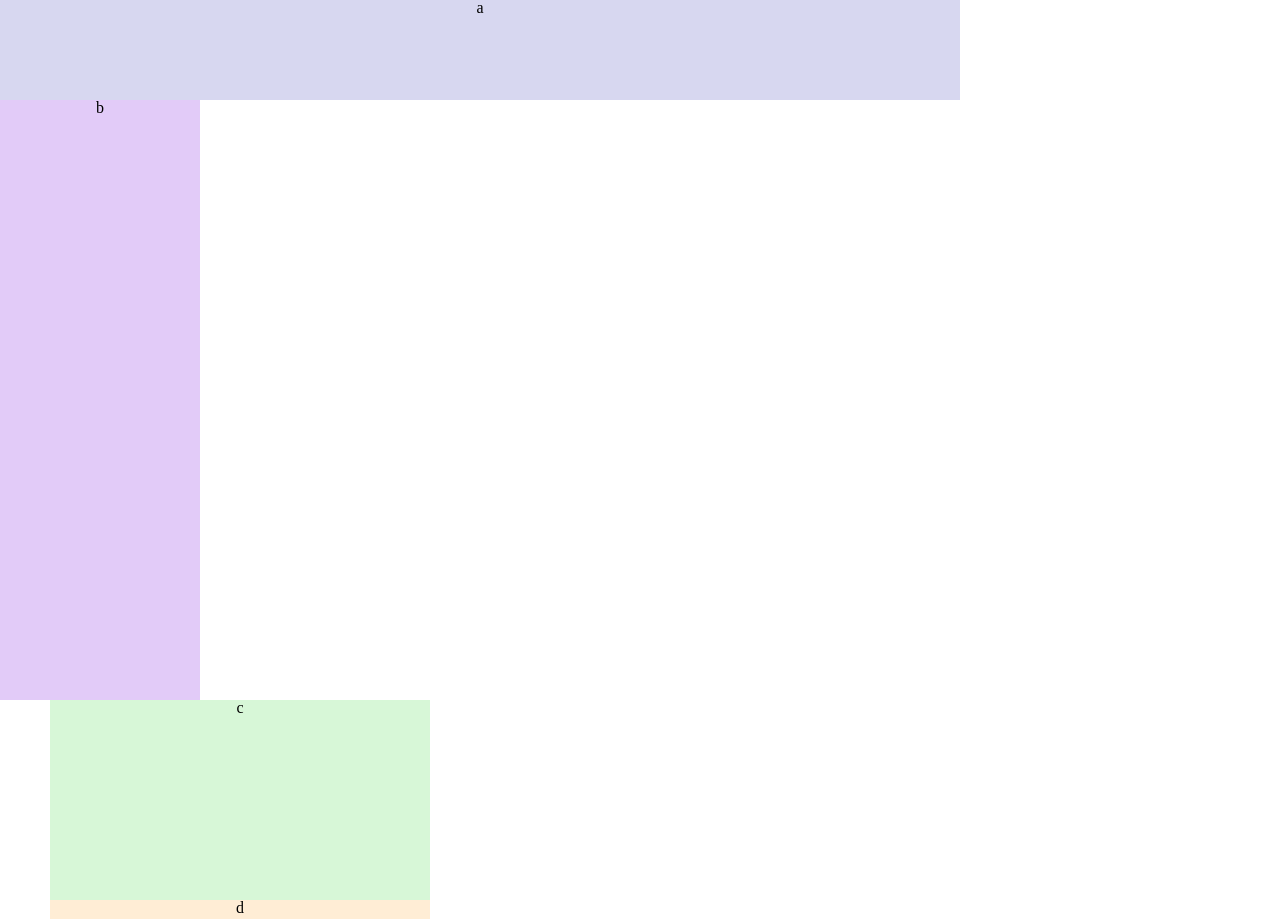
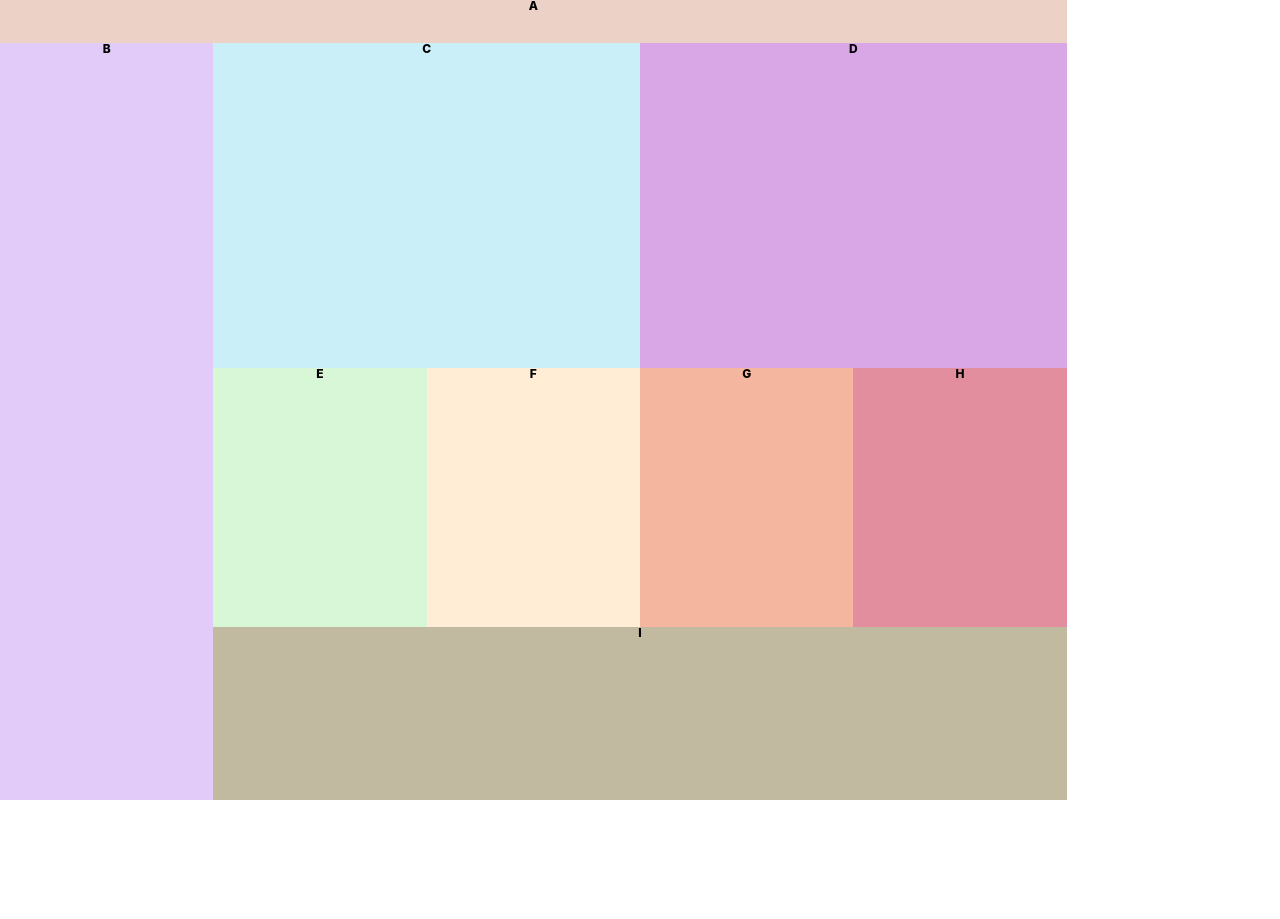
Before and after one commit to alaadib9/lab-01, a plain HTML site: page index.html in a window 1280 px wide. Shown: the top 919 px of the page. After the commit the page ends 800 px from the top, so only its background shows below. Drawn offline with Linux system fonts and the light colour scheme.

Commit message:
lab4f-firstTry

```diff
--- a/Them.css
+++ b/Them.css
@@ -1,44 +1,48 @@
-#b {
+#sidebar {
     background-color: rgb(226, 203, 248);
 
 }
-#c {
+#content1 {
     background-color: rgb(215, 247, 215);
 
 }
-#d {
+#content2 {
     background-color: rgb(255, 237, 213);
 
 
 
 }
-#row {
+#content3  {
     background-color: rgb(245, 182, 159);
 
 
 }
-#g{
-    background-color: rgb(226, 123, 144);
+#content4{
+    background-color: rgb(226, 142, 159);
 
 
 }
 
-.final {
-    background-color: rgb(99, 71, 2);
+#content5{
+    background-color: rgb(217, 167, 230);
 
 
 }
 
-nav {
+footer {
     background-color: rgb(215, 215, 240);
 
 }
-.row-ef {
-    background-color: rgb(192, 131, 131);
 
 
- }
+nav {
+    background-color: rgb(236, 209, 199);
+}
 
- .row-gh {
-     background-color: darkslategray;
- }
+main {
+    background-color: rgb(203, 239, 248);
+}
+
+footer {
+    background-color: rgb(194, 185, 161);
+}
--- a/base.css
+++ b/base.css
@@ -1,13 +1,48 @@
-
-body{
-
+body {
+    font-family: "Inter", sans-serif;
     text-align: center;
 
-}
 
-nav {
-    display: block;
-    text-align: center;
-    width: 100%;
-    height: 75px;
-}
+  }
+
+  .container {
+    display: grid;
+    height: 100vh;
+    grid-template-columns: 1fr 1fr 1fr 1fr 1fr 1fr;
+    grid-template-rows: 0.2fr 1.5fr 1.2fr 0.8fr ;
+    grid-template-areas:
+      "nav nav nav nav nav"
+      "sidebar main main content5 content5 "
+      "sidebar content1 content2 content3 content4"
+      "sidebar footer footer footer footer";
+
+    font-weight: 800;
+    text-transform: uppercase;
+    font-size: 12px;
+
+
+
+  }
+
+  nav {
+
+    grid-area: nav;
+    border-radius: var(--main-radius);
+    padding-top: var(--main-padding);
+
+  }
+
+  main {
+
+    grid-area: main;
+    border-radius: var(--half-radius);
+    padding-top: var(--main-padding);
+
+  }
+
+  #content5 {
+    grid-area: content5;
+    border-radius: var(--half-radius);
+    padding-top: var(--main-padding);
+
+  }
--- a/index.html
+++ b/index.html
@@ -8,51 +8,19 @@
 </head>
 
 <body>
-    <nav id="navCont">
-        <div id="container">
-            a
-        </div>
-    </nav>
-    <main>
-        <div id="b">
-         <p>b</p>
-        </div>
-        <div id="c">
-            <p>c</p>
-        </div>
-
-        <div id="d">
-            <p>d</p>
-        </div>
 
 
-        <div class="row-ef">
-            <div class="column" >
-
-              <p>e</p>
-            </div>
-            <div class="column" >
-
-              <p>f</p>
-            </div>
-          </div>
-
-
-          <div class="row-gh">
-            <div class="column">
-
-              <p>g</p>
-            </div>
-            <div class="column">
-
-              <p>h</p>
-            </div>
-          </div>
-
-
-          <div class="final" >
-              i
-          </div>
+  <div class="container">
+    <nav>a</nav>
+    <main>c </main>
+   <div id= 'content5'>d</div>
+    <div id="sidebar">b</div>
+    <div id="content1">e</div>
+    <div id="content2">f</div>
+    <div id="content3">g</div>
+    <div id="content4">h</div>
+    <footer>i</footer>
+  </div>
     </main>
 
 </body>
--- a/layout.css
+++ b/layout.css
@@ -1,56 +1,53 @@
-/* main {
-    display: grid;
-    grid-template-rows: repeat(6 , 1fr);
-    grid-auto-rows: 0;
-    margin-top: 0;
-} */
 
-#b {
-    text-align: center;
-   height: 150px;
-   width: 100%;
+ #sidebar {
+
+  grid-area: sidebar;
+  border-radius: var(--main-radius);
+  padding-top: var(--main-padding);
+}
+
+#content1 {
+text-align: center;
+  grid-area: content1;
+  border-radius: var(--main-radius);
+  padding-top: var(--main-padding);
+
+}
+
+#content2 {
+
+  grid-area: content2;
+  border-radius: var(--main-radius);
+  padding-top: var(--main-padding);
+}
+
+#content3 {
+
+  grid-area: content3;
+  border-radius: var(--main-radius);
+  padding-top: var(--main-padding);
+}
+
+#content4 {
+
+  grid-area: content4;
+  border-radius: var(--main-radius);
+  padding-top: var(--main-padding);
 }
 
 
-#c {
-    text-align: center;
-    height: 125px;
-    width: 100%;
+footer {
 
-}
-#d {
-    text-align: center;
-    width: 100%;
-    height: 125px;
+  grid-area: footer;
+  border-radius: var(--main-radius);
+  padding-top: var(--main-padding);
 }
 
-
-.row-ef , .row-gh{
-   display: inline-block;
-   width: 100%;
-   height:250px ;
-   text-align: center;
-
+a {
+  text-align: center;
+  display: block;
+  font-family: inherit;
+  text-decoration: none;
+  font-weight: bold;
+  margin: 1rem;
 }
-
-
-.column {
-    float: left;
-    width: 50%;
-    margin-top: 125px;
-
-
-  }
-
-  .row:after {
-    content: "";
-    display: table;
-    clear: both;
-  }
-
-  .final {
-    display: block;
-    text-align: center;
-    width: 100%;
-    height: 80px;
-  }
--- a/state.css
+++ b/state.css
@@ -1,71 +1,22 @@
-@media (min-width: 768px ) {
-
-    body {
-        width: 480px;
-    }
-
-nav , .i {
-    height: 100px;
-    width: 960px;
-}
-
-#b {
-    width: 200px;
-    height: 600px;
-
-   float: left;
+@media  (max-width: 600px){
+  .container {
+    grid-template-columns: 1fr;
+    grid-template-rows: 0.4fr 0.4fr 2.2fr 1.2fr 1.2fr 1.2fr 1fr;
+    grid-template-areas:
+      "nav"
+      "sidebar"
+      "main"
+      "content1"
+      "content2"
+      "content3"
+      "footer";
+  }
 }
 
 
-.column {
-    float:right;
-    width: 50%;
-    height: 200px;
-
-
+/* Media Query for Tablets*/
+@media (min-width: 768px) and (max-width: 1024px){
+  body {
+      background-color: rgb(148, 148, 194);
   }
-
-  #d , #c  {
-
-        width: 380px;
-        height: 200px;
-
-  }
-
-  #d , #c  , #b {
-    display: inline-block;
-
-  }
-
-  /* .row-ef , .row-gh{
-
-    height:250px ;
-    text-align: center;
-    float : right;
-    width:25%;
-
- } */
-
- .row-ef  {
-    float:right;
-    width: 50%;
-    height: 200px;
-
- }
-
-
-
-
-
-
-
-
-
-
-
-
-
-
-
-
 }
```
